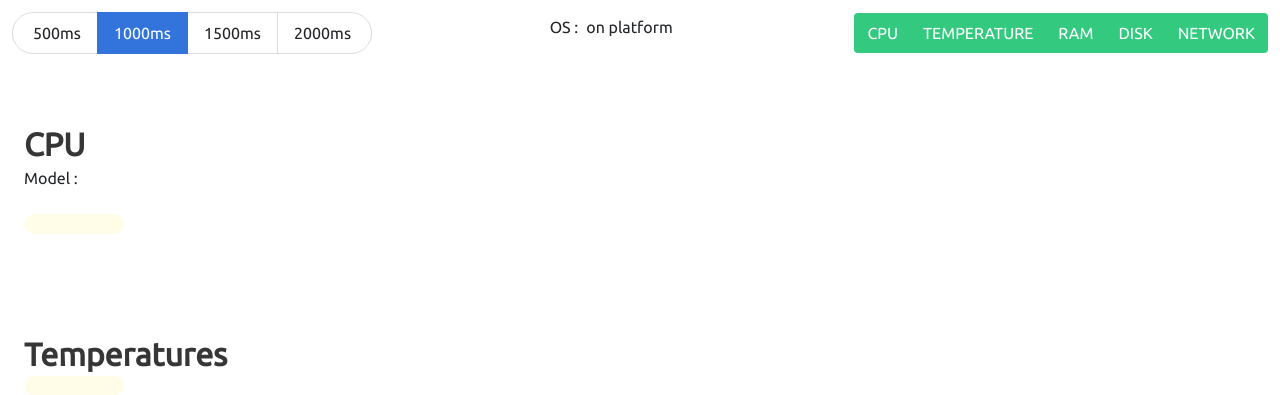
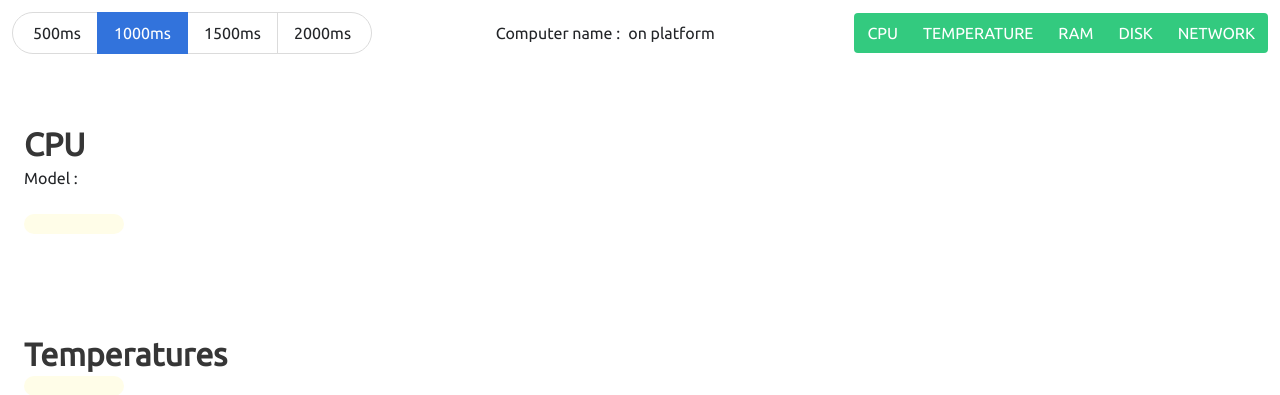
Before and after one commit to ninomerlino/norm, a Flask app: page / in a window 1280 px wide. Shown: the part 88-483 px from the top of the page. Run offline with Flask 2, Linux system fonts and the light colour scheme; data that the repository does not hold is empty.

Commit message:
tocc a te

```diff
--- a/norm/static/js/main.js
+++ b/norm/static/js/main.js
@@ -154,8 +154,8 @@
     }
     scale_byte(num){
         let dims = ["byte", "KB","MB","GB","TB","PB"];
-        while(num > 1024){
-            num /= 1024;
+        while(num > 1000){
+            num /= 1000;
             dims.shift();
         }
         return Math.round(num*100)/100 + dims[0]
--- a/norm/templates/index.html
+++ b/norm/templates/index.html
@@ -34,10 +34,10 @@
                     <li onclick="client.change_update_rate(3)"><a>2000ms</a></li>
                 </ul>
             </div></div>
-            <p  class="level-item" >OS : <span id="os" class="mr-1 ml-1 has-text-primary"></span><span> on platform </span>
+            <p  class="level-item pt-3" >Computer name : <span id="os" class="mr-1 ml-1 has-text-primary"></span><span> on platform </span>
                 <span id="platform" class="ml-1 has-text-info"></span>
             </p>
-            <div class="level-right pt-3 pr-3"><div id="selector"  class="buttons has-addons">
+            <div class="level-right pt-3 pr-3 pl-3"><div id="selector"  class="buttons has-addons">
                 <a class="navbar-item level-item button is-success" onclick="client.toggle_field(0)">CPU</a>
                 <a class="navbar-item level-item button is-success" onclick="client.toggle_field(1)">TEMPERATURE</a>
                 <a class="navbar-item level-item button is-success" onclick="client.toggle_field(2)">RAM</a>
```
